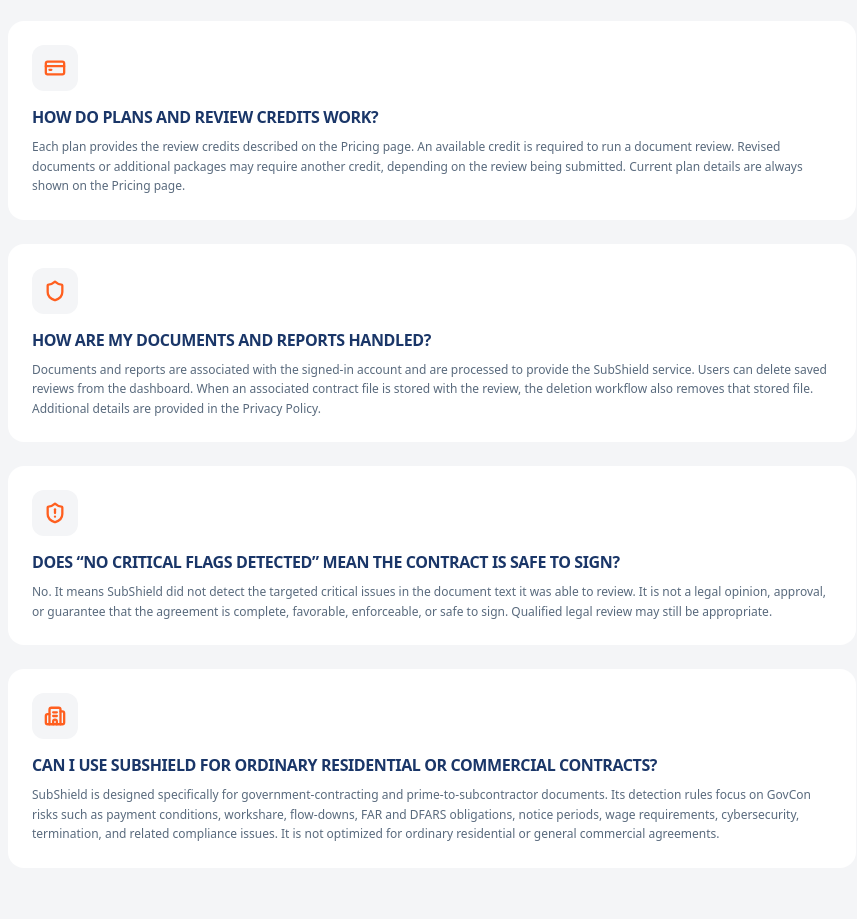
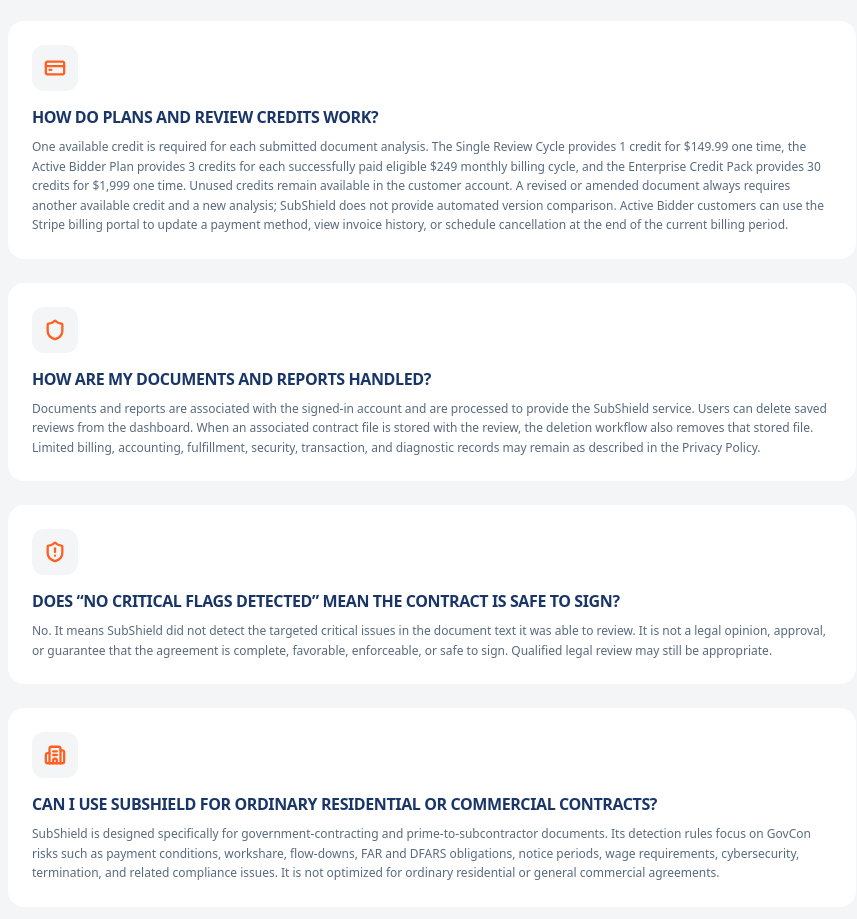
Before and after one commit to siricarsen-cmd/subshield, a Next.js app: page /faq in a window 1280 px wide. Shown: the part 1520-2439 px from the top of the page, without its empty margins (208-1065 px from the left). Built offline with nearby package versions, Linux system fonts and the light colour scheme.

Commit message:
fix: align FAQ with live billing and deletion behavior

```diff
--- a/app/faq/page.tsx
+++ b/app/faq/page.tsx
@@ -41,12 +41,12 @@ export default function FAQPage() {
     {
       icon: CreditCard,
       q: "How do plans and review credits work?",
-      a: "Each plan provides the review credits described on the Pricing page. An available credit is required to run a document review. Revised documents or additional packages may require another credit, depending on the review being submitted. Current plan details are always shown on the Pricing page."
+      a: "One available credit is required for each submitted document analysis. The Single Review Cycle provides 1 credit for $149.99 one time, the Active Bidder Plan provides 3 credits for each successfully paid eligible $249 monthly billing cycle, and the Enterprise Credit Pack provides 30 credits for $1,999 one time. Unused credits remain available in the customer account. A revised or amended document always requires another available credit and a new analysis; SubShield does not provide automated version comparison. Active Bidder customers can use the Stripe billing portal to update a payment method, view invoice history, or schedule cancellation at the end of the current billing period."
     },
     {
       icon: Shield,
       q: "How are my documents and reports handled?",
-      a: "Documents and reports are associated with the signed-in account and are processed to provide the SubShield service. Users can delete saved reviews from the dashboard. When an associated contract file is stored with the review, the deletion workflow also removes that stored file. Additional details are provided in the Privacy Policy."
+      a: "Documents and reports are associated with the signed-in account and are processed to provide the SubShield service. Users can delete saved reviews from the dashboard. When an associated contract file is stored with the review, the deletion workflow also removes that stored file. Limited billing, accounting, fulfillment, security, transaction, and diagnostic records may remain as described in the Privacy Policy."
     },
     {
       icon: ShieldAlert,
```
